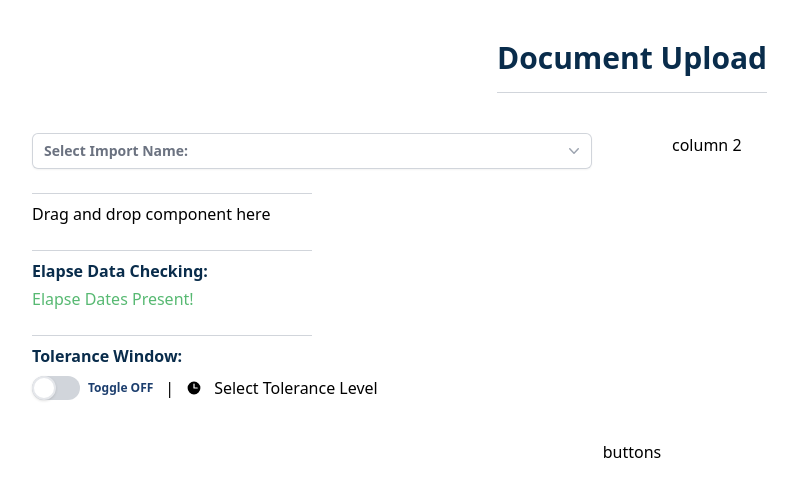
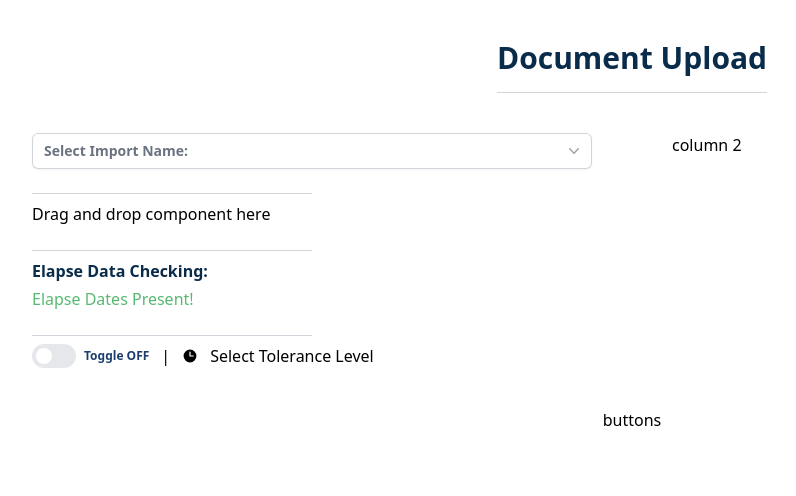
Before and after one commit to johanDev19/skyhop-code-assignment, a React (Vite) app: page / in a window 1280 px wide. Shown: the top 496 px of the page, without its empty margins (8-804 px from the left). Built offline with nearby package versions, Linux system fonts and the light colour scheme.

Commit message:
refactor: change the switch element in ToleranceWindow component

```diff
--- a/src/components/ToleranceWindow.tsx
+++ b/src/components/ToleranceWindow.tsx
@@ -1,52 +1,42 @@
 import { useState } from "react";
+import { Switch } from "@headlessui/react";
 import { ClockIcon } from "@heroicons/react/20/solid";
-
 import Text from "./Text";
 
 interface Props {
   onChange: (isChecked: boolean) => void;
 }
 function ToleranceWindow({ onChange }: Props) {
-  const [isChecked, setIsChecked] = useState(false);
+  const [enabled, setEnabled] = useState(false);
 
   return (
-    <>
-      <Text as="h6">Tolerance Window:</Text>
     <div className="flex items-center">
-        <label htmlFor="toggle" className="flex items-center cursor-pointer">
-          <div className="relative">
-            <input
-              id="toggle"
-              type="checkbox"
-              className="hidden"
-              checked={isChecked}
+      <Switch
+        checked={enabled}
         onChange={() => {
-                setIsChecked(!isChecked);
-                onChange(!isChecked);
+          setEnabled(!enabled);
+          onChange(!enabled);
         }}
+        className={`${
+          enabled ? "bg-skyhopBlue" : "bg-gray-200"
+        } relative inline-flex h-6 w-11 items-center rounded-full`}
+      >
+        <span className="sr-only">Enable notifications</span>
+        <span
+          className={`${
+            enabled ? "translate-x-6" : "translate-x-1"
+          } inline-block h-4 w-4 transform rounded-full bg-white transition`}
         />
-            <div
-              className={`toggle__line w-12 h-6 rounded-full ${
-                isChecked ? "bg-skyhopBlue" : "bg-gray-300"
-              }`}
-            ></div>
-            <div
-              className={`toggle__dot absolute w-6  border-2 h-6 rounded-full shadow top-0 left-0 transition transform duration-300 ${
-                isChecked ? "bg-white border-skyhopBlue" : "bg-white"
-              } ${isChecked ? "translate-x-6" : ""}`}
-            ></div>
-          </div>
+      </Switch>
       <div className="flex items-center justify-center gap-3">
         <Text as="span" className="!text-skyhopBlue text-xs ml-2">
-              Toggle {isChecked ? "ON" : "OFF"}
+          Toggle {enabled ? "ON" : "OFF"}
         </Text>
         <div className="flex items-center gap-3 justify-center">
           | <ClockIcon className="w-4 h-4" /> Select Tolerance Level
         </div>
       </div>
-        </label>
     </div>
-    </>
   );
 }
 
```
Lines whose indentation alone changed are shown as unchanged.
